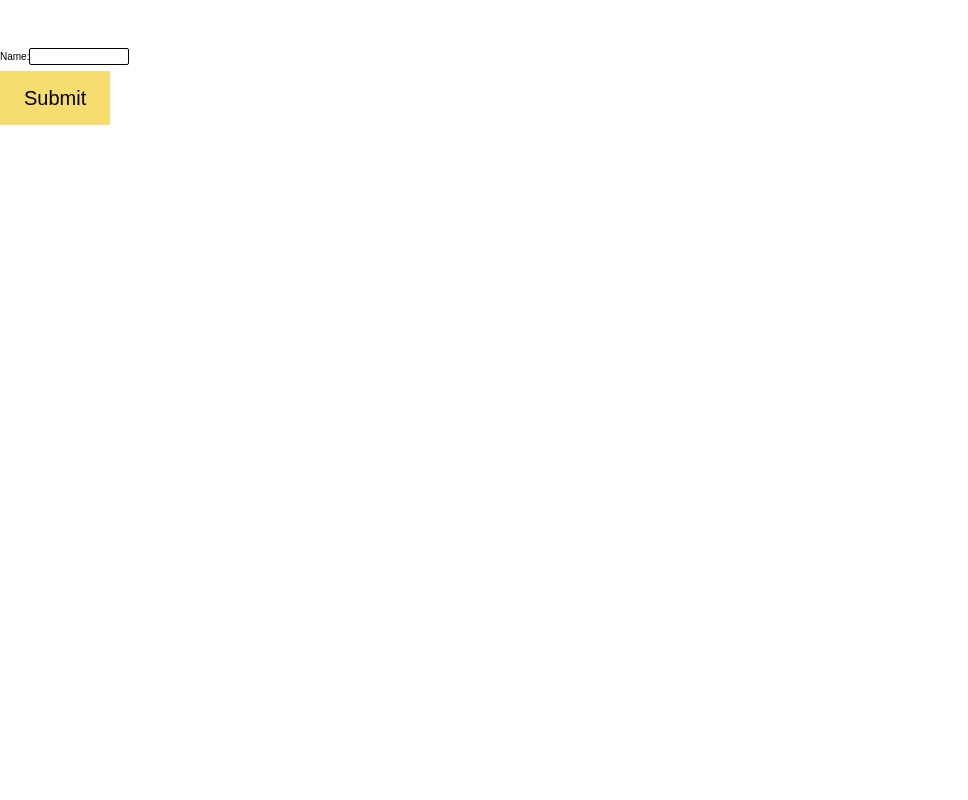
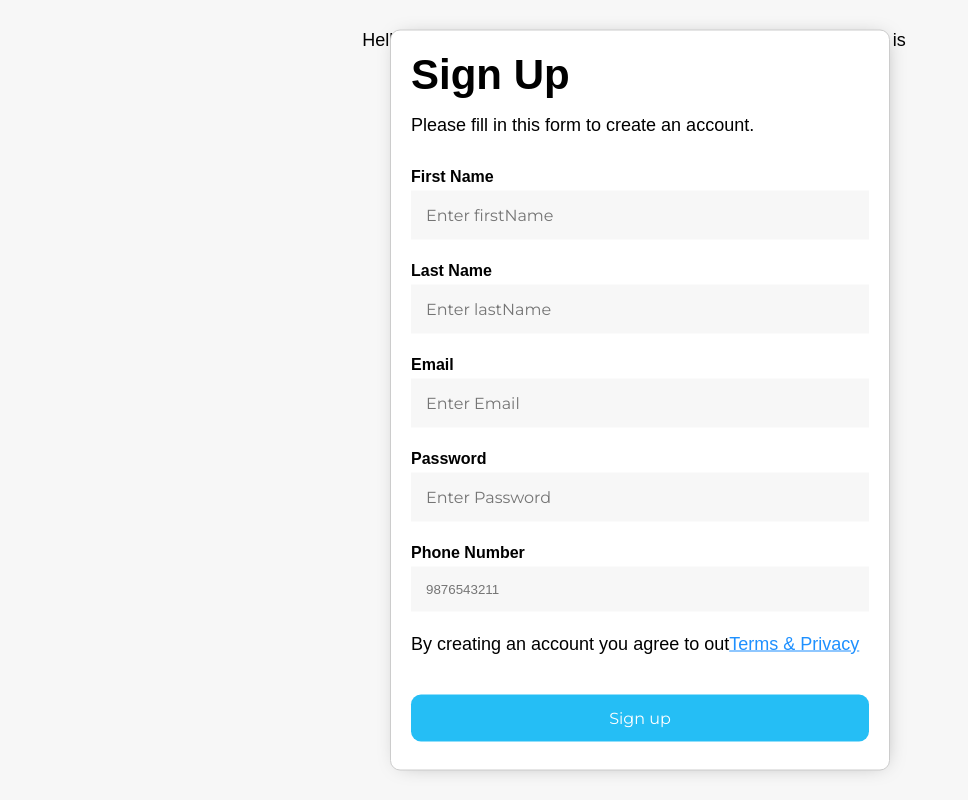
Before and after one commit to TarunByte/reactV19, a React (Vite) app: page / in a window 1280 px wide. Shown: the whole page, without its empty margins (0-968 px from the left). Built offline with nearby package versions, Linux system fonts and the light colour scheme.

Commit message:
Registration Forms in React: Handling Multiple Input Fields with useState

```diff
--- a/src/App.jsx
+++ b/src/App.jsx
@@ -1,6 +1,6 @@
-import "./components/EV.css";
-import { ControlledForm } from "./components/hooks/useState/Controlled";
+// import "./components/EV.css";
+import { RegistrationForm } from "./components/hooks/useState/Registration";
 
 export const App = () => {
-  return <ControlledForm />;
+  return <RegistrationForm />;
 };
--- /dev/null
+++ b/src/components/hooks/useState/Registration.jsx
@@ -0,0 +1,159 @@
+//* Registration Form Using Multiple State Variables
+
+//todo  Tasks:
+
+//? Set up a functional component in React.
+//? Create five separate state variables (firstName, lastName, email, password, phoneNumber).
+//? Create input fields for each piece of information.
+//? Implement onChange handlers to update state variables.
+//? Discuss the benefits and drawbacks of this approach.
+
+import { BsPass } from "react-icons/bs";
+import "./index.css";
+import { useState } from "react";
+
+export const RegistrationForm = () => {
+  const [firstName, setFirstName] = useState("");
+  const [lastName, setLastName] = useState("");
+  const [email, setEmail] = useState("");
+  const [password, setPassword] = useState("");
+  const [phoneNumber, setPhoneNumber] = useState("");
+
+  const handleInputChange = (e) => {
+    const { name, value } = e.target;
+
+    switch (name) {
+      case "firstName":
+        setFirstName(value);
+        break;
+
+      case "lastName":
+        setLastName(value);
+        break;
+
+      case "email":
+        setEmail(value);
+        break;
+
+      case "password":
+        setPassword(value);
+        break;
+
+      case "phone":
+        setPhoneNumber(value);
+        break;
+    }
+  };
+
+  const handleFormSubmit = (event) => {
+    event.preventDefault();
+    const formData = {
+      firstName,
+      lastName,
+      email,
+      password,
+      phoneNumber,
+    };
+
+    console.log(formData);
+  };
+
+  return (
+    <>
+      <form onSubmit={handleFormSubmit}>
+        <div className="container">
+          <h1>Sign Up</h1>
+          <p>Please fill in this form to create an account.</p>
+
+          <label htmlFor="firstName">
+            <b>First Name</b>
+          </label>
+          <input
+            type="text"
+            name="firstName"
+            placeholder="Enter firstName"
+            required
+            value={firstName}
+            onChange={handleInputChange}
+          />
+
+          <label htmlFor="lastName">
+            <b>Last Name</b>
+          </label>
+          <input
+            type="text"
+            name="lastName"
+            placeholder="Enter lastName"
+            required
+            value={lastName}
+            onChange={handleInputChange}
+          />
+
+          <label htmlFor="email">
+            <b>Email</b>
+          </label>
+          <input
+            type="text"
+            placeholder="Enter Email"
+            name="email"
+            required
+            value={email}
+            onChange={handleInputChange}
+          />
+
+          <label htmlFor="password">
+            <b>Password</b>
+          </label>
+          <input
+            type="password"
+            placeholder="Enter Password"
+            name="password"
+            required
+            value={password}
+            onChange={handleInputChange}
+          />
+
+          <label htmlFor="phone">
+            <b>Phone Number</b>
+          </label>
+
+          <input
+            type="phone"
+            name="phone"
+            placeholder="9876543211"
+            required
+            value={phoneNumber}
+            onChange={handleInputChange}
+          />
+
+          <p>
+            By creating an account you agree to out
+            <a href="#" style={{ color: "dodgerblue" }}>
+              Terms & Privacy
+            </a>
+          </p>
+
+          <div className="clearfix">
+            <button type="submit" className="btn">
+              Sign up
+            </button>
+          </div>
+        </div>
+      </form>
+
+      <section
+        className="summary"
+        style={{ textAlign: "center", marginTop: "30px" }}
+      >
+        <p>
+          Hello, my name is
+          <span>
+            {firstName} {lastName}
+          </span>
+          . My email address is <span>{email}</span> and my phone number is{" "}
+          <span>{phoneNumber}</span>
+        </p>
+      </section>
+    </>
+  );
+};
--- /dev/null
+++ b/src/components/hooks/useState/index.css
@@ -0,0 +1,128 @@
+@import url("https://fonts.googleapis.com/css?family=Montserrat:400,500&display=swap");
+
+* {
+  margin: 0;
+  padding: 0;
+  box-sizing: border-box;
+  font-family: "Urbanist", sans-serif;
+}
+
+html {
+  font-size: 62.5%;
+}
+
+:root {
+  --primary-color: #1c28833;
+  --secondary-color: #fff;
+  --bg-color: #f2f3f4;
+}
+
+h1,
+h2,
+h3,
+h4,
+h5,
+h6 {
+  font-weight: 900;
+}
+
+h1 {
+  font-size: 4.2rem;
+  font-weight: bold;
+  margin-bottom: 1.6rem;
+}
+
+body {
+  font-family: Montserrat, Arial, Helvetica, sans-serif;
+  background-color: #f7f7f7;
+}
+* {
+  box-sizing: border-box;
+}
+
+/* Add padding to container elements */
+.container {
+  padding: 20px;
+  width: 500px;
+  position: absolute;
+  left: 50%;
+  top: 50%;
+  transform: translate(-50%, -50%);
+  border: 1px solid #ccc;
+  border-radius: 10px;
+  background: white;
+  box-shadow: 2px 1px 21px -9px rgba(0, 0, 0, 0.38);
+}
+
+/* Full-width input fields */
+input[type="text"],
+input[type="email"],
+input[type="password"],
+textarea {
+  width: 100%;
+  padding: 15px;
+  margin: 5px 0 22px 0;
+  display: inline-block;
+  border: none;
+  background: #f7f7f7;
+  font-family: Montserrat, Arial, Helvetica, sans-serif;
+  font-size: 1.6rem;
+}
+
+input[type="phone"] {
+  width: 100%;
+  padding: 15px;
+  margin: 5px 0 22px 0;
+  display: inline-block;
+  border: none;
+  background: #f7f7f7;
+}
+
+input[type="text"]:focus,
+input[type="password"]:focus,
+input[type="phone"]:focus {
+  background-color: #ddd;
+  outline: none;
+}
+
+/* Set a style for all buttons */
+button {
+  background-color: #0eb7f4;
+  color: white;
+  padding: 14px 20px;
+  margin: 8px 0;
+  border: none;
+  cursor: pointer;
+  width: 100%;
+  opacity: 0.9;
+  font-size: 16px;
+  font-family: Montserrat, Arial, Helvetica, sans-serif;
+  border-radius: 10px;
+}
+
+button:hover {
+  opacity: 1;
+}
+
+span {
+  font-size: 1.6rem;
+  font-weight: bold;
+  margin: 0 0.6rem;
+  color: #0eb7f4;
+}
+
+label,
+p {
+  font-size: 1.6rem;
+}
+p {
+  margin-bottom: 3.2rem;
+  font-size: 1.8rem;
+}
+
+/* Change styles for signup button on extra small screens */
+@media screen and (max-width: 300px) {
+  .signupbtn {
+    width: 100%;
+  }
+}
--- a/src/index.css
+++ b/src/index.css
@@ -1,35 +1,3 @@
-@import "tailwindcss";
+/* @import "tailwindcss"; */
 /* ? This fil contains global CSS styles that apply to the entire applications. It allows you to define styles that should be applied globally, affecting all components within the app */
 /* base rule */
-* {
-  margin: 0;
-  padding: 0;
-  box-sizing: border-box;
-  font-family: "Urbanist", sans-serif;
-}
-
-html {
-  font-size: 62.5%;
-}
-
-/* theme */
-:root {
-  --primary-color: #1c2833;
-  --secondary-color: #fff;
-  --bg-color: #f2f3f4;
-}
-
-h1,
-h2,
-h3,
-h4,
-h5,
-h6 {
-  color: #fff;
-  font-weight: 900;
-}
-
-h1 {
-  font-size: 3.2rem;
-  font-weight: bold;
-}
```
